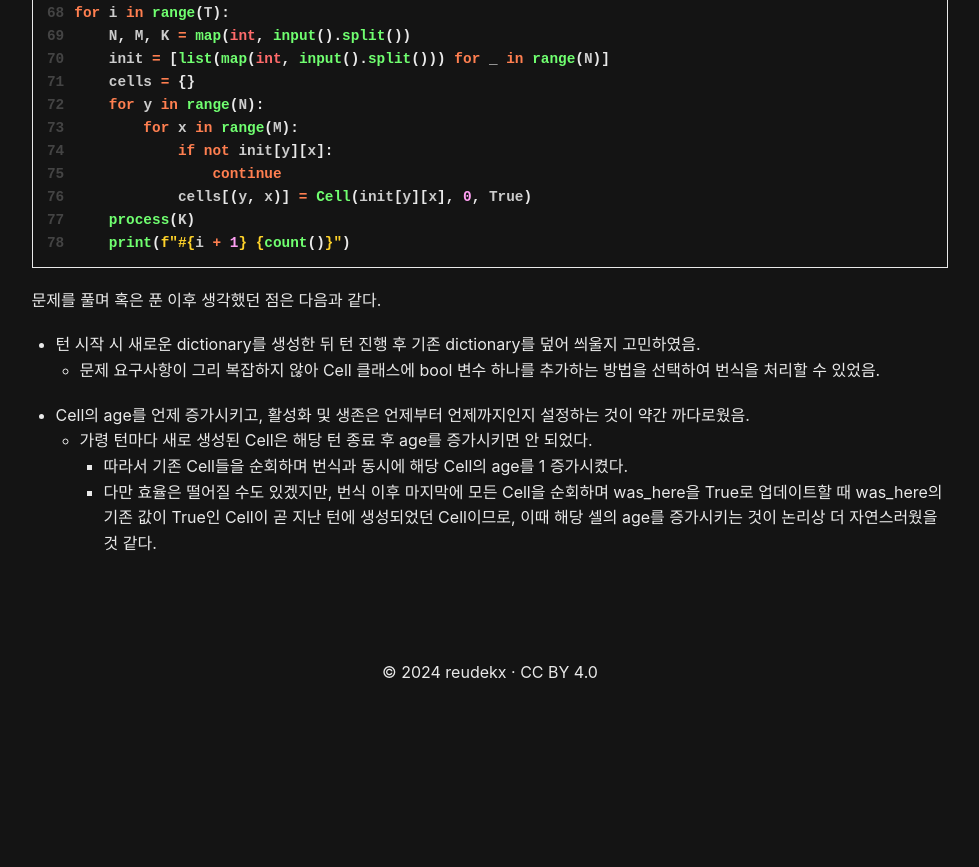
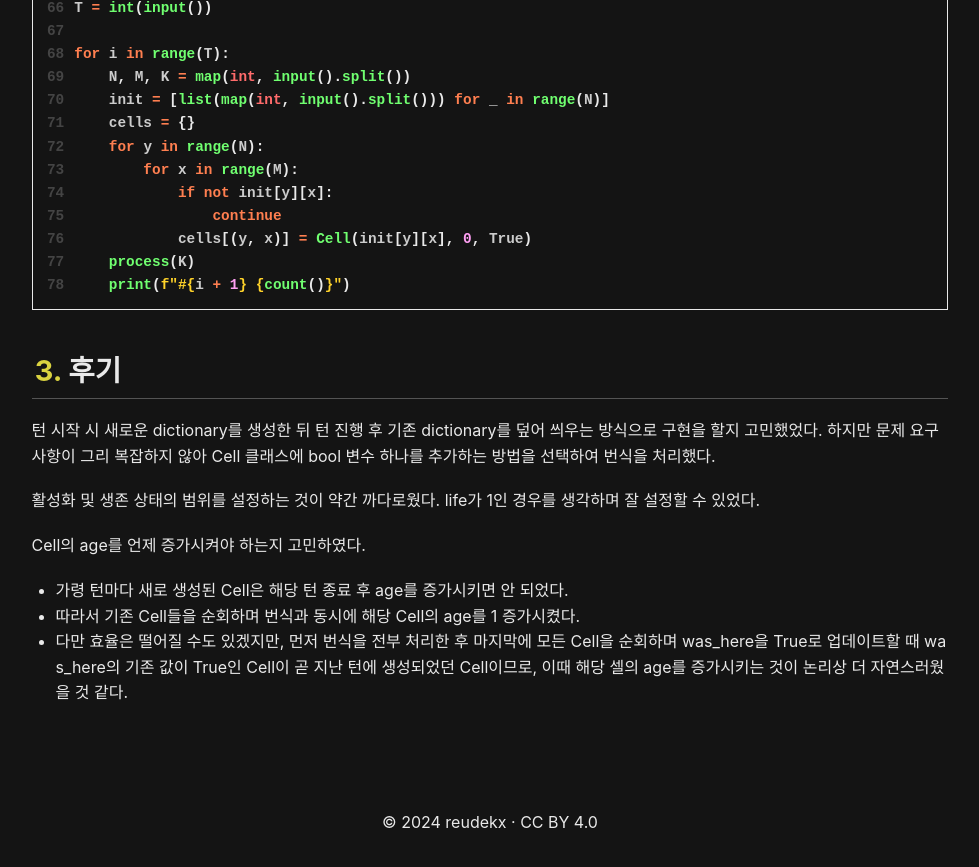
Before and after one commit to reudekx/reudekx.github.io, a Jekyll site: the page built from _docs/docs/CS/알고리즘/문제/SWEA/5653 줄기세포배양.md, in a window 1280 px wide and 900 px high, scrolled down 2782 px. Shown: the top 867 px of the window, without its empty margins (150-1129 px from the left). Built offline with Jekyll 4.4.1, drawn with Linux system fonts in a browser that asks for light colours; before the commit the page ends 3532 px from its top, so only the background shows below that; some of the changed text lies outside the part shown.

Commit message:
docs: 내용 업데이트

````diff
--- a/_docs/docs/CS/알고리즘/문제/SWEA/5653 줄기세포배양.md
+++ b/_docs/docs/CS/알고리즘/문제/SWEA/5653 줄기세포배양.md
@@ -50,7 +50,7 @@
             if cells[(ny, nx)].life < cell.life:
                 cells[(ny, nx)] = Cell(cell.life, 0, False)
         else:
-            # 빈 셀이면 점유한다.
+            # 빈 위치면 점유한다.
             cells[(ny, nx)] = Cell(cell.life, 0, False)
 
 # 한 턴을 진행시킨다.
@@ -93,14 +93,19 @@
     print(f"#{i + 1} {count()}")
 ```
 
-문제를 풀며 혹은 푼 이후 생각했던 점은 다음과 같다.
+## 후기
 
-* 턴 시작 시 새로운 dictionary를 생성한 뒤 턴 진행 후 기존 dictionary를 덮어 씌울지 고민하였음.
-    * 문제 요구사항이 그리 복잡하지 않아 Cell 클래스에 bool 변수 하나를 추가하는 방법을 선택하여 번식을 처리할 수 있었음.
-^
-* Cell의 age를 언제 증가시키고, 활성화 및 생존은 언제부터 언제까지인지 설정하는 것이 약간 까다로웠음.
-    * 가령 턴마다 새로 생성된 Cell은 해당 턴 종료 후 age를 증가시키면 안 되었다.
-        * 따라서 기존 Cell들을 순회하며 번식과 동시에 해당 Cell의 age를 1 증가시켰다.
-        * 다만 효율은 떨어질 수도 있겠지만, 번식 이후 마지막에 모든 Cell을 순회하며 was_here을 True로 업데이트할 때
-            was_here의 기존 값이 True인 Cell이 곧 지난 턴에 생성되었던 Cell이므로, 이때 해당 셀의 age를 증가시키는 것이
-            논리상 더 자연스러웠을 것 같다.
+턴 시작 시 새로운 dictionary를 생성한 뒤
+턴 진행 후 기존 dictionary를 덮어 씌우는 방식으로 구현을 할지 고민했었다.
+하지만 문제 요구사항이 그리 복잡하지 않아
+Cell 클래스에 bool 변수 하나를 추가하는 방법을 선택하여 번식을 처리했다.
+
+활성화 및 생존 상태의 범위를 설정하는 것이 약간 까다로웠다.
+life가 1인 경우를 생각하며 잘 설정할 수 있었다.
+
+Cell의 age를 언제 증가시켜야 하는지 고민하였다.
+* 가령 턴마다 새로 생성된 Cell은 해당 턴 종료 후 age를 증가시키면 안 되었다.
+* 따라서 기존 Cell들을 순회하며 번식과 동시에 해당 Cell의 age를 1 증가시켰다.
+* 다만 효율은 떨어질 수도 있겠지만, 먼저 번식을 전부 처리한 후 마지막에 모든 Cell을 순회하며 was_here을 True로 업데이트할 때
+    was_here의 기존 값이 True인 Cell이 곧 지난 턴에 생성되었던 Cell이므로, 이때 해당 셀의 age를 증가시키는 것이
+    논리상 더 자연스러웠을 것 같다.
````
Also changed, not shown: other parts of _docs/docs/CS/알고리즘/문제/SWEA/5653 줄기세포배양.md (+1 -1 lines), _docs/docs/CS/알고리즘/문제/SWEA/1954 달팽이 숫자.md (added, +66 -0 lines).
